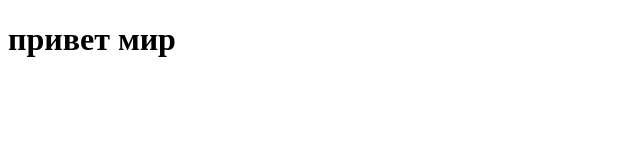
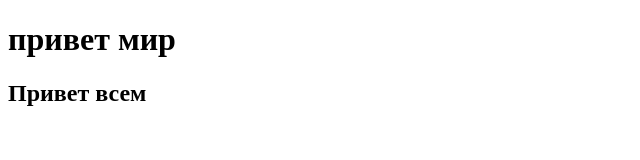
Before and after one commit to TestForMEO1/test_repo, a plain HTML site: page index.html in a window 1280 px wide. Shown: the whole page, without its empty margins (0-640 px from the left). Drawn offline with Linux system fonts and the light colour scheme.

Commit message:
add h2 title

```diff
--- a/index.html
+++ b/index.html
@@ -8,5 +8,6 @@
     </head>
     <body>
         <h1>привет мир</h1>
+        <h2>Привет всем</h2>
     </body>
 </html>
```
